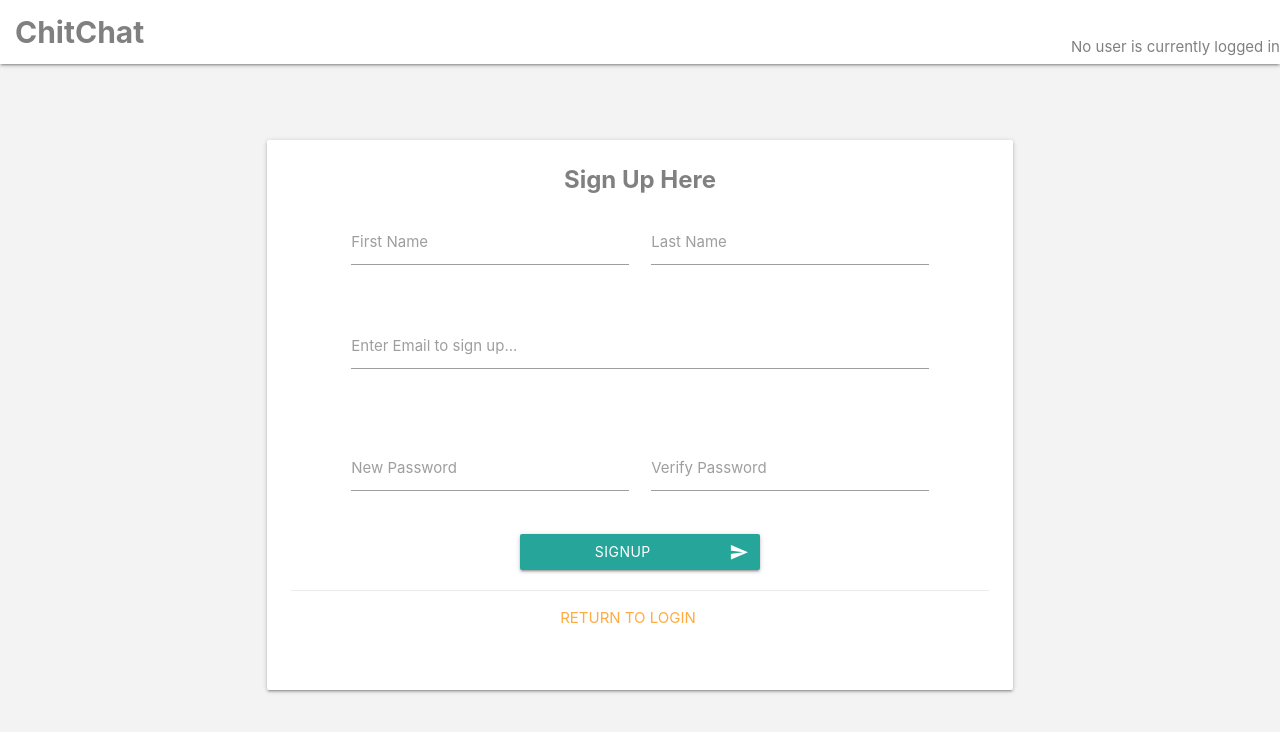
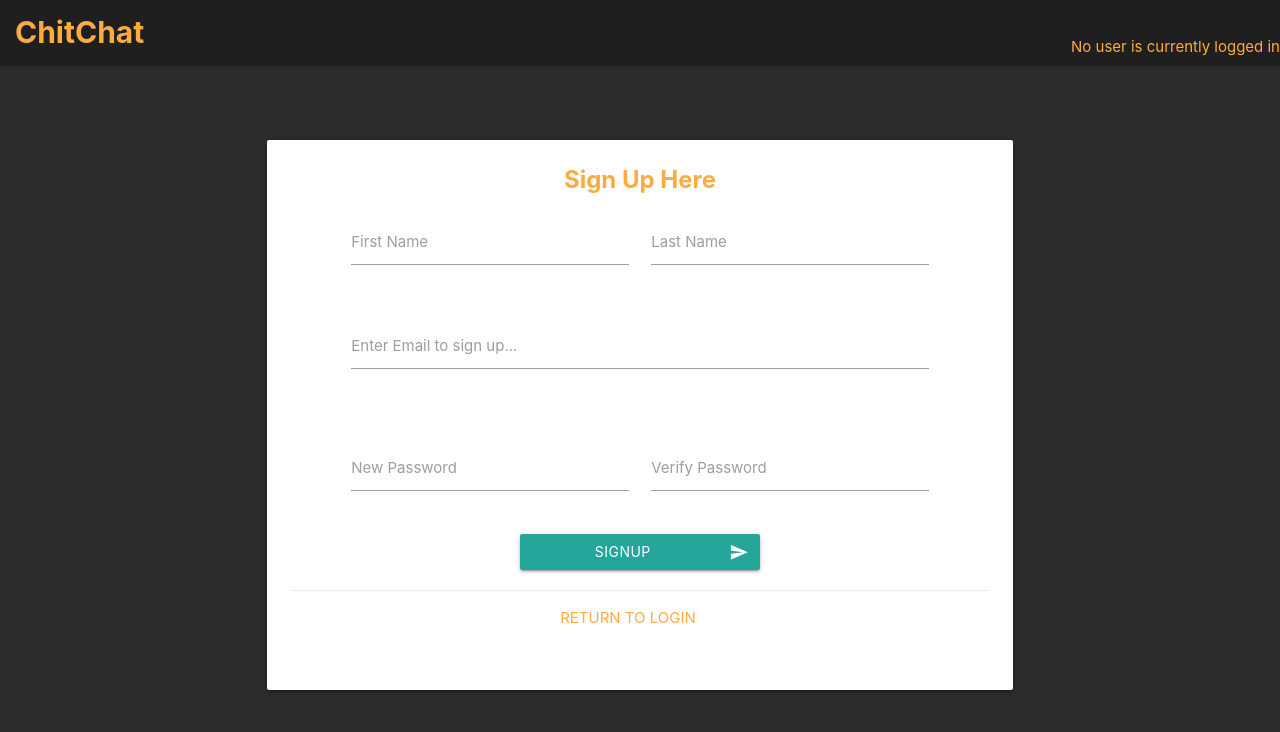
Before and after one commit to gljacobs/chitchat, a React (Create React App) app in the folder client/: page /signup in a window 1280 px wide. Shown: the top 732 px of the page. Built offline with nearby package versions, Linux system fonts and the light colour scheme.

Commit message:
style login for chitchat

```diff
--- a/client/src/components/Login/index.js
+++ b/client/src/components/Login/index.js
@@ -42,7 +42,7 @@ class Login extends React.Component {
                 <div className="col s12 m12">
                     <div className="card">
                         <div className="card-content">
-                            <span className="card-title activator grey-text text-darken-4">Login Here</span>
+                            <span className="card-title activator">Login Here</span>
                             <div className="row">
                                 <form id="login" className="col s12 ">
                                     <div className="row">
--- a/client/src/components/Login/style.css
+++ b/client/src/components/Login/style.css
@@ -15,5 +15,5 @@
 
 .card .card-content .card-title {
     font-weight: bold;
-    color: grey !important;
+    color: #FFAB40;
 }
--- a/client/src/components/Navbar/style.css
+++ b/client/src/components/Navbar/style.css
@@ -1,17 +1,17 @@
 #navbar {
     position: fixed;
-    background: white;
     z-index: 1;
+    background-color: #1f1f1f;
 }
 
 p {
     float: right;
-    color: gray;
+    color: #FFAB40;
 }
 
 nav a {
     padding: 0 1rem;
     font-weight: bold;
-    color: gray;
+    color: #FFAB40;
     font-size: 2rem;
 }
--- a/client/src/components/Signup/index.js
+++ b/client/src/components/Signup/index.js
@@ -67,7 +67,7 @@ class Signup extends React.Component {
                 <div className="col s12 m12">
                     <div className="card">
                         <div className="card-content">
-                            <span className="card-title activator grey-text text-darken-4">Sign Up Here</span>
+                            <span className="card-title activator">Sign Up Here</span>
                             <div className="row">
                                 <form id="signup" className="col s12 ">
                                     <div className="row">
--- a/client/src/components/Signup/style.css
+++ b/client/src/components/Signup/style.css
@@ -19,5 +19,5 @@
 
 .card .card-content .card-title {
     font-weight: bold;
-    color: grey !important;
+    color: #FFAB40;
 }
--- a/client/src/index.css
+++ b/client/src/index.css
@@ -5,7 +5,7 @@ body {
     sans-serif;
   -webkit-font-smoothing: antialiased;
   -moz-osx-font-smoothing: grayscale;
-  background-color: #F3F3F3;
+  background-color: #2C2C2C;
 }
 
 code {
```
